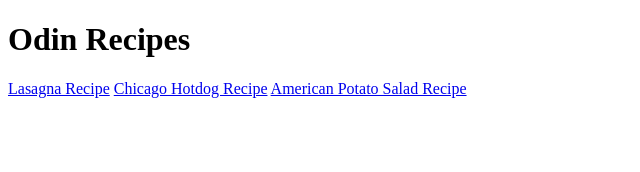
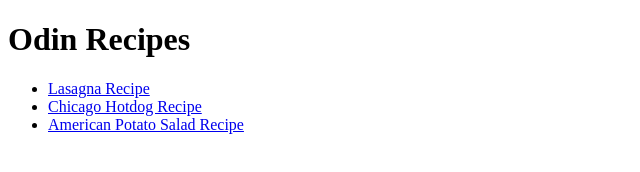
Before and after one commit to sb-samantha/odin-recipes, a plain HTML site: page index.html in a window 1280 px wide. Shown: the whole page, without its empty margins (0-640 px from the left). Drawn offline with Linux system fonts and the light colour scheme.

Commit message:
Adjust link format to other pages

```diff
--- a/index.html
+++ b/index.html
@@ -7,8 +7,10 @@
 
     <body>
         <h1>Odin Recipes</h1>
-        <a href="./recipes/lasagna.html">Lasagna Recipe</a>
-        <a href="./recipes/chicago-style hotdog.html">Chicago Hotdog Recipe</a>
-        <a href="./recipes/american potato salad.html">American Potato Salad Recipe</a>
+        <ul>
+            <li><a href="./recipes/lasagna.html">Lasagna Recipe</a></li>
+            <li><a href="./recipes/chicago-style hotdog.html">Chicago Hotdog Recipe</a></li>
+            <li><a href="./recipes/american potato salad.html">American Potato Salad Recipe</a></li>
+        </ul>
     </body>
 </html>
```
